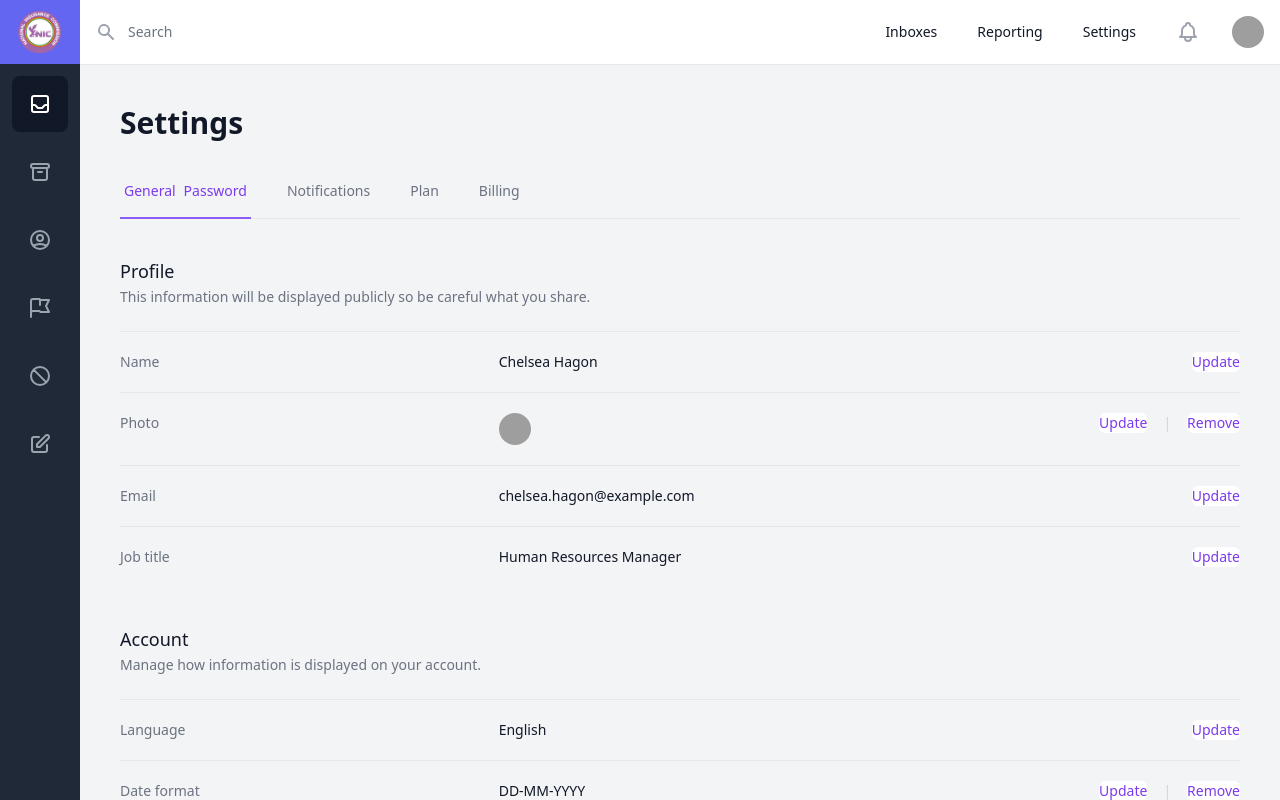
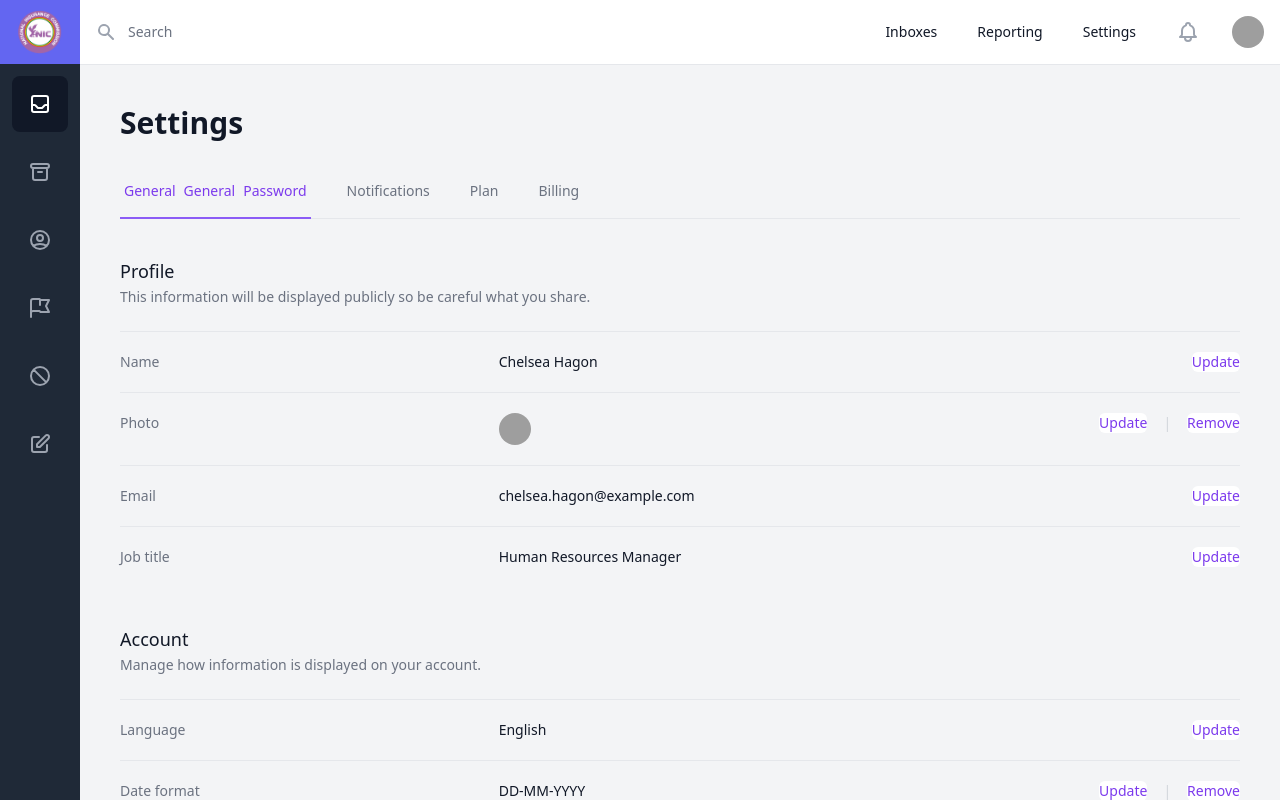
Before and after one commit to Khoby-790/template-nic, a React (Create React App) app: page /settings in a window 1280 px wide. Built offline with nearby package versions, Linux system fonts and the light colour scheme; grey boxes are pictures that could not be loaded.

Commit message:
--- Auto-Git Commit ---

```diff
--- a/src/pages/Settings/Settings.tsx
+++ b/src/pages/Settings/Settings.tsx
@@ -1,5 +1,5 @@
 /* eslint-disable jsx-a11y/anchor-is-valid */
-import React, { Fragment, Suspense, useState } from 'react'
+import React, { Fragment, SetStateAction, Suspense, useState } from 'react'
 import General from './General';
 
 interface Props {
@@ -42,11 +42,13 @@ const Settings = (props: Props) => {
                                     <div className="border-b border-gray-200">
                                         <nav className="-mb-px flex">
                                             {/* <!-- Current: "border-purple-500 text-purple-600", Default: "border-transparent text-gray-500 hover:border-gray-300 hover:text-gray-700" --> */}
-                                            <a onClick={() => setTab("general")} href="#" className={`${tab === "general" ? "border-purple-500" : "border-transparent"} text-purple-600 whitespace-nowrap py-4 px-1 border-b-2 font-medium text-sm`}>
+                                            <a onClick={() => setTab("general")} href="#" className={`${tab === "general" ? "border-purple-500 text-purple-600" : "border-transparent"}  whitespace-nowrap py-4 px-1 border-b-2 font-medium text-sm`}>
                                                 General
                                             </a>
 
-                                            <a onClick={() => setTab("password")} href="#" className={`${tab === "general" ? "border-purple-500" : "border-transparent"} text-purple-600 whitespace-nowrap py-4 px-1 border-b-2 font-medium text-sm`}>
+                                            <NavTab tab="general" setTab={setTab} />
+
+                                            <a onClick={() => setTab("password")} href="#" className={`${tab === "general" ? "border-purple-500 text-purple-600" : "border-transparent"}  whitespace-nowrap py-4 px-1 border-b-2 font-medium text-sm`}>
                                                 Password
                                             </a>
 
@@ -78,4 +80,19 @@ const Settings = (props: Props) => {
     )
 }
 
-export default Settings
+export default Settings;
+
+
+type NavTabProps = {
+    setTab: React.Dispatch<SetStateAction<Tab>>;
+    tab: string;
+}
+
+
+const NavTab = ({ setTab, tab }: NavTabProps) => {
+    return (
+        <a onClick={() => setTab("general")} href="#" className={`${tab === "general" ? "border-purple-500" : "border-transparent"} text-purple-600 whitespace-nowrap py-4 px-1 border-b-2 font-medium text-sm`}>
+            General
+        </a>
+    )
+}
```
